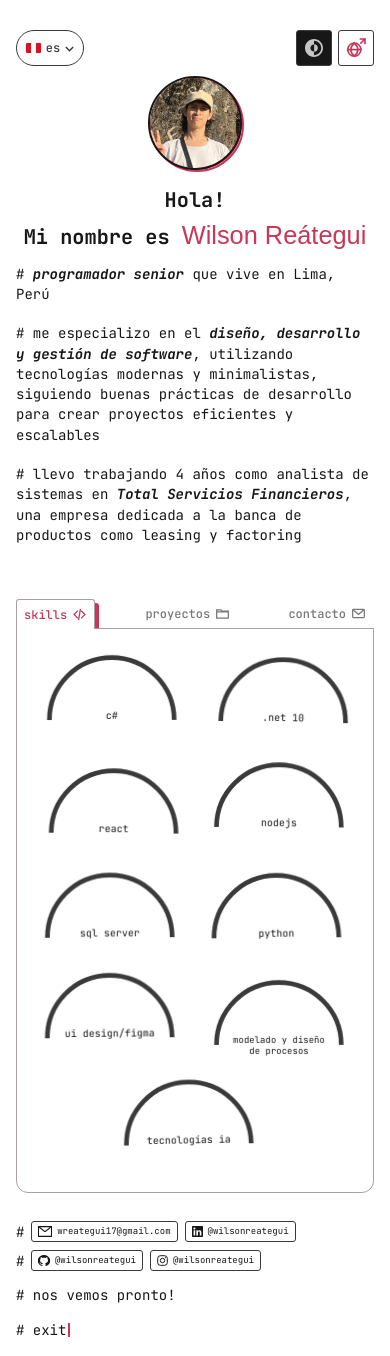
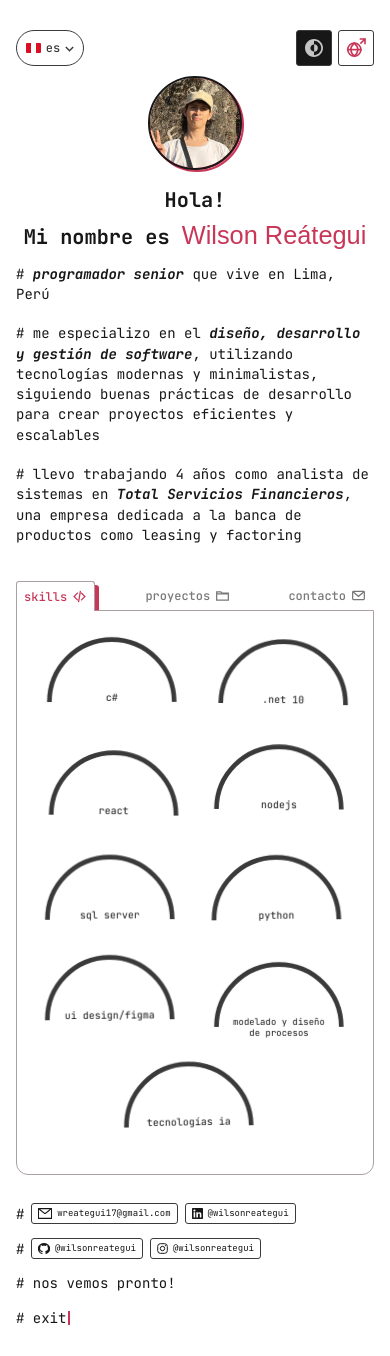
Before and after one commit to wilsonreategui/dev_page, a React (Vite) app: page / in a window 390 px wide. Built offline with nearby package versions, Linux system fonts and the light colour scheme; a web font is replaced by a local one.

Commit message:
Ajustes alturas

```diff
--- a/src/styles.css
+++ b/src/styles.css
@@ -2427,7 +2427,10 @@ a {
   }
 
   .tab-workspace {
-    padding-top: 42px;
+    /* En móvil la separación no debe crecer justo cuando la pantalla se hace más
+       pequeña. Se reduce levemente respecto de escritorio para mantener el bloque de
+       pestañas cerca del hero sin que ambos lleguen a tocarse. */
+    padding-top: 24px;
   }
 
   .tabs {
@@ -2552,7 +2555,9 @@ a {
   .social-links {
     flex-direction: column;
     align-items: flex-start;
-    gap: 8px;
+    /* Conserva entre las filas de enlaces el mismo ritmo vertical de 14px que
+       usan la despedida y la línea de salida inmediatamente debajo. */
+    gap: 14px;
   }
 
   .social-links__row {
```
